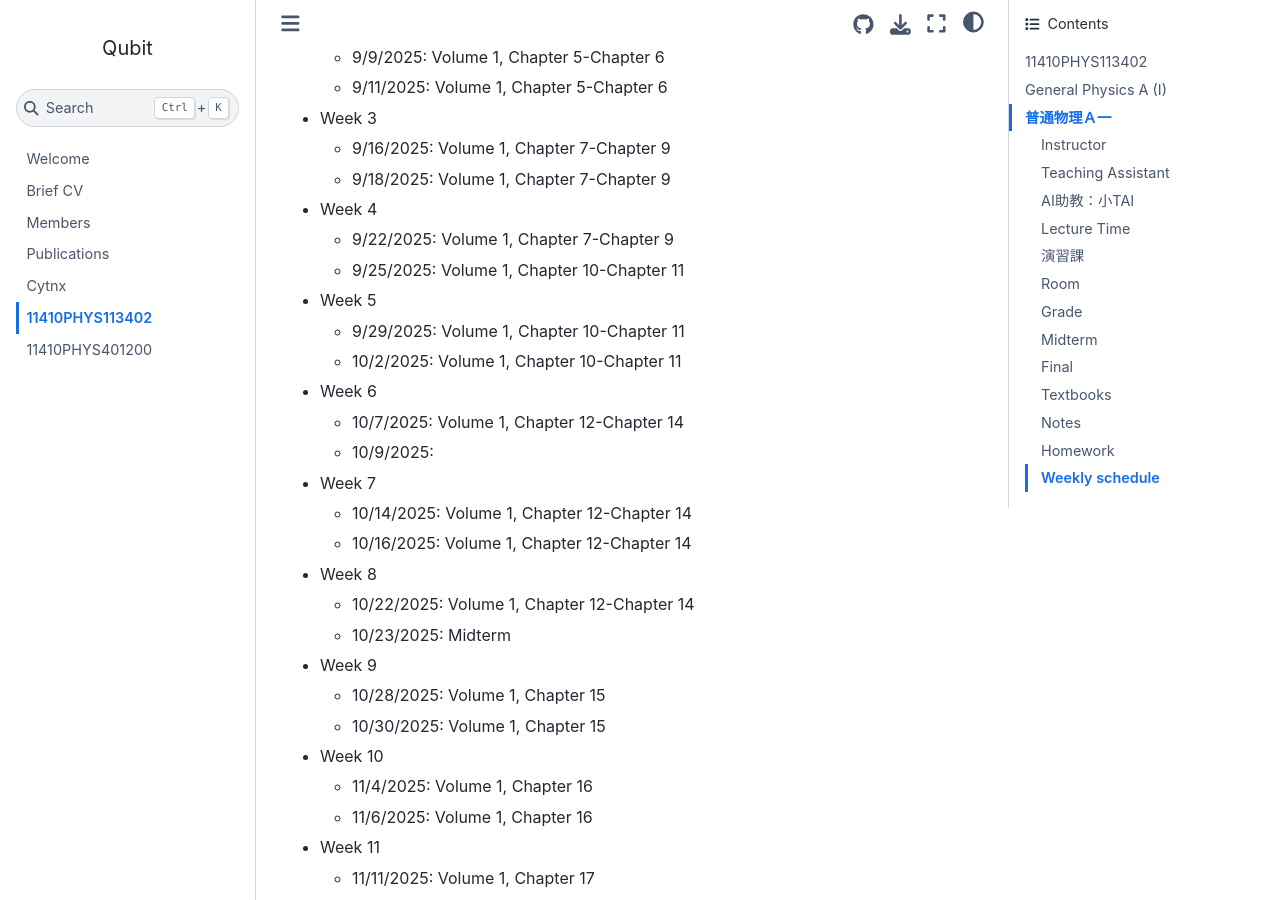
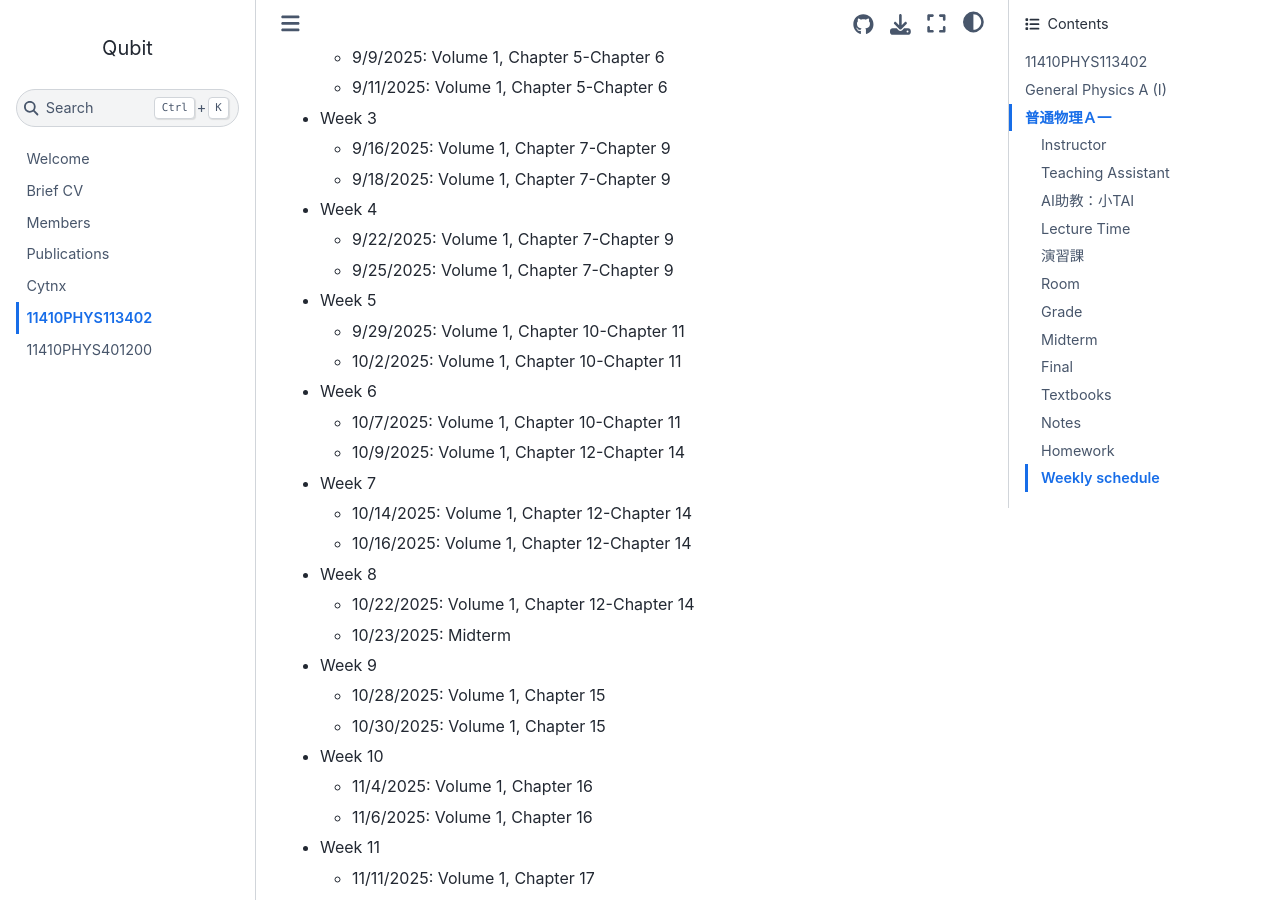
Before and after one commit to pcchen/pcchen.github.io, a Jupyter Book: the page built from teaching/11410PHYS113402.md, in a window 1280 px wide and 900 px high, scrolled down 3537 px. Built offline with Jupyter Book 1.0.4 settings and Sphinx 7.4.7 and the Sphinx Book theme 1.1.4, drawn with Linux system fonts in a browser that asks for light colours.

Commit message:
fix schedule

```diff
--- a/teaching/11410PHYS113402.md
+++ b/teaching/11410PHYS113402.md
@@ -101,13 +101,13 @@ In this semester we plan to cover following topics
   * 9/18/2025: Volume 1, Chapter 7-Chapter 9
 * Week 4
   * 9/22/2025: Volume 1, Chapter 7-Chapter 9
-  * 9/25/2025: Volume 1, Chapter 10-Chapter 11
+  * 9/25/2025: Volume 1, Chapter 7-Chapter 9
 * Week 5
   * 9/29/2025: Volume 1, Chapter 10-Chapter 11
   * 10/2/2025: Volume 1, Chapter 10-Chapter 11
 * Week 6
-  * 10/7/2025: Volume 1, Chapter 12-Chapter 14
-  * 10/9/2025:
+  * 10/7/2025: Volume 1, Chapter 10-Chapter 11
+  * 10/9/2025: Volume 1, Chapter 12-Chapter 14
 * Week 7
   * 10/14/2025: Volume 1, Chapter 12-Chapter 14
   * 10/16/2025: Volume 1, Chapter 12-Chapter 14
```
